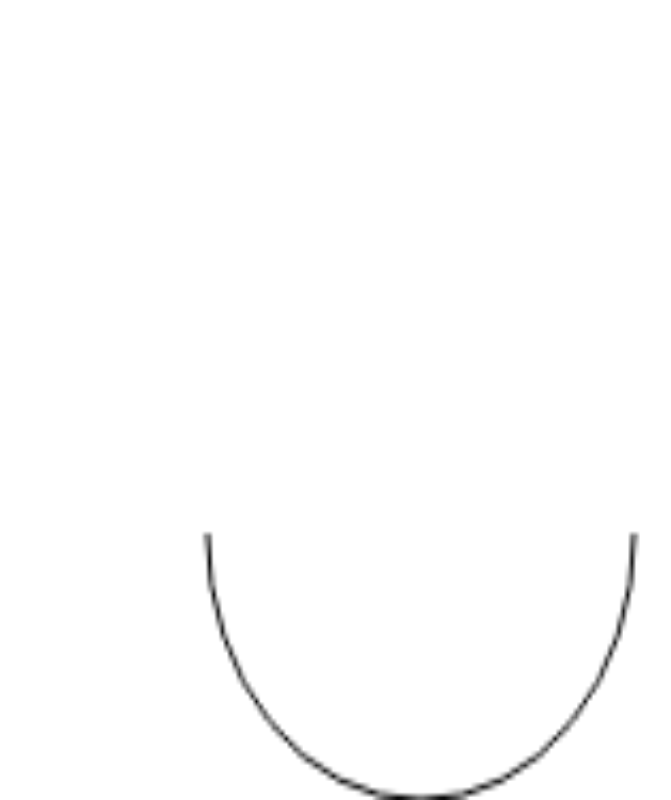
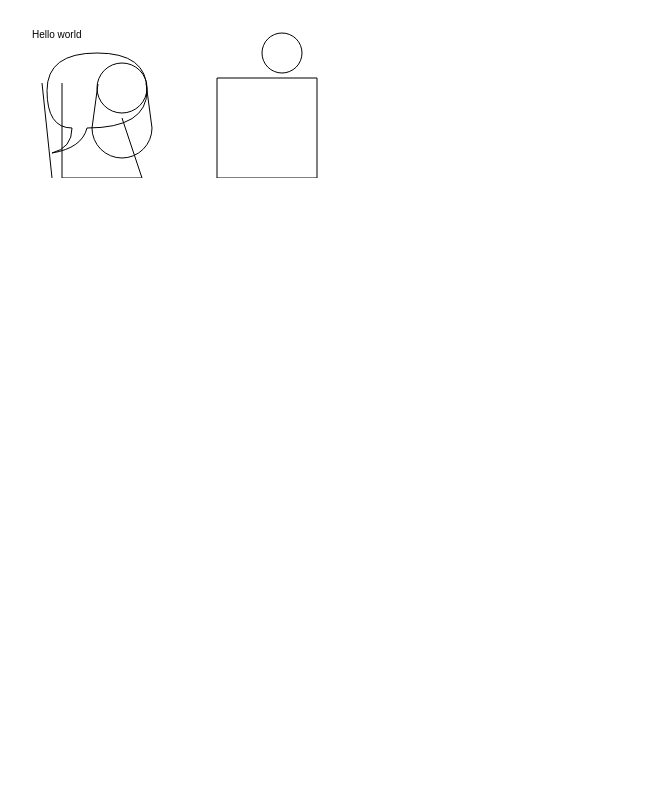
Before and after one commit to 228SxS228/diplomV_0.1, a plain HTML site: page index.html in a window 1280 px wide. Shown: the whole page, without its empty margins (6-677 px from the left). Drawn offline with Linux system fonts and the light colour scheme.

Commit message:
Нарисовал все возможные фигуры

```diff
--- a/index.html
+++ b/index.html
@@ -11,26 +11,4 @@
         <canvas id="canvas"></canvas>
     </body>
     <script src="./script/index.js"></script>
-    <script>
-        function resize() {
-            var canvas = document.getElementById("game");
-            var canvasRatio = canvas.height / canvas.width;
-            var windowRatio = window.innerHeight / window.innerWidth;
-            var width;
-            var height;
-
-            if (windowRatio < canvasRatio) {
-                height = window.innerHeight;
-                width = height / canvasRatio;
-            } else {
-                width = window.innerWidth;
-                height = width * canvasRatio;
-            }
-
-            canvas.style.width = width + "px";
-            canvas.style.height = height + "px";
-        }
-
-        window.addEventListener("resize", resize, false);
-    </script>
 </html>
--- a/script/index.js
+++ b/script/index.js
@@ -1,60 +1,94 @@
 const ctx = document.getElementById("canvas").getContext("2d");
 
-// function rectangle() {
+function rectangle() {
+    let rectangle = new Path2D();
+    ctx.beginPath();
+    rectangle.rect(195, 50, 100, 100);
+    ctx.closePath();
+    ctx.stroke(rectangle);
+}
 
-//     let rectangle = new Path2D();
-//     rectangle.rect(150,25,100,100);
-//     ctx.fill(rectangle);
+rectangle();
 
-// }
+function ellipse() {
+    let ellipse = new Path2D();
+    ctx.beginPath();
+    ellipse.arc(260, 25, 20, 0, Math.PI * 2);
+    ctx.closePath();
+    ctx.stroke(ellipse);
+}
 
-// rectangle();
+ellipse();
 
-// function arc() {
+function text() {
+    ctx.font = "48px ";
+    ctx.fillText("Hello world", 10, 10);
+}
 
-//     ctx.beginPath();
-//     ctx.moveTo(75,50);
-//     ctx.lineTo(100,75);
-//     ctx.lineTo(100,25);
-//     ctx.closePath();
-//     ctx.fill();
+text();
 
-// }
+function image() {
+    var img = new Image();
+    img.onload = function(){
+      ctx.drawImage(img,40,60);
 
-// arc()
-
-// function ellipse() {
-
-//     let ellipse = new Path2D();
-//     ellipse.arc(100, 100, 15, 0, Math.PI * 2);
-//     ctx.fill(ellipse);
-
-// }
-
-// ellipse()
-
-// function text() {
-
-//     ctx.font = "48px ";
-//     ctx.fillText("Hello world", 10, 50)
-
-// }
-
-// text();
-
-// function image() {
-//     var img = new Image();
-//     img.onload = function(){
-//       ctx.drawImage(img,40,60);
-
-//     };
-//     img.src = 'https://mdn.mozillademos.org/files/5395/backdrop.png';
-// }
+    };
+    img.src = 'https://mdn.mozillademos.org/files/5395/backdrop.png';
+}
 // image()
 
 function tube() {
-    ctx.arc(100, 100, 50, 0, Math.PI);
+    ctx.beginPath();
+    ctx.arc(100, 100, 30, 0, Math.PI);
+    ctx.stroke();
+
+    ctx.beginPath();
+    ctx.arc(100, 60, 25, Math.PI * 2, 0);
+    ctx.stroke();
+
+    ctx.beginPath();
+    ctx.moveTo(76, 56);
+    ctx.lineTo(70, 100);
+    ctx.stroke();
+
+    ctx.beginPath();
+    ctx.moveTo(124, 55);
+    ctx.lineTo(130, 100);
     ctx.stroke();
 }
 
 tube();
+
+function line() {
+    ctx.beginPath();
+    ctx.moveTo(20, 55);
+    ctx.lineTo(30, 150);
+    ctx.stroke();
+}
+
+line();
+
+function polyline() {
+    ctx.beginPath();
+    ctx.moveTo(40, 55);
+    ctx.lineTo(40, 150);
+    ctx.lineTo(120, 150);
+    ctx.lineTo(100, 90);
+    ctx.stroke();
+}
+
+polyline();
+
+function symbol() {
+    ctx.beginPath();
+    ctx.moveTo(75, 25);
+    ctx.quadraticCurveTo(25, 25, 25, 62.5);
+    ctx.quadraticCurveTo(25, 100, 50, 100);
+    ctx.quadraticCurveTo(50, 120, 30, 125);
+    ctx.quadraticCurveTo(60, 120, 65, 100);
+    ctx.quadraticCurveTo(125, 100, 125, 62.5);
+    ctx.quadraticCurveTo(125, 25, 75, 25);
+    ctx.stroke();
+}
+
+symbol();
--- a/style/style.css
+++ b/style/style.css
@@ -1,15 +1,3 @@
-html,body {
-    width: 100%;
-    height: 100%;
-    margin: 0;
+#canvas{
+    margin: 20px;
 }
-canvas {
-    display: block;
-    position: absolute;
-    top: 0;
-    left: 0;
-    right: 0;
-    bottom: 0;
-    width: 100%;
-    height: 100%;
-}
```
